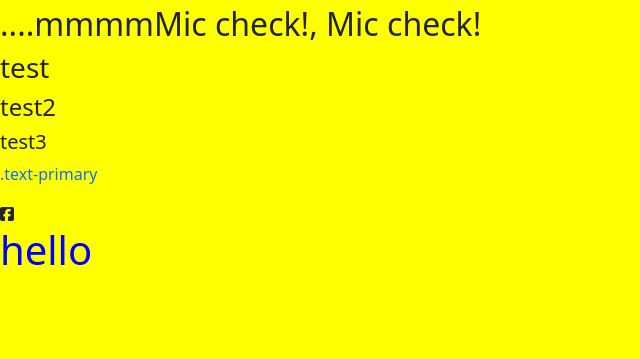
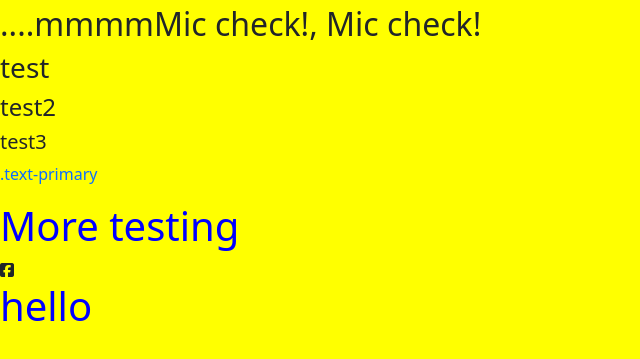
Before and after one commit to CHughes13/prevent-awareness-hackathon-project, a plain HTML site: page index.html in a window 1280 px wide. Shown: the part 351-710 px from the top of the page, without its empty margins (0-640 px from the left). Drawn offline with nearby package versions, Linux system fonts and the light colour scheme.

Commit message:
tina test

```diff
--- a/index.html
+++ b/index.html
@@ -33,7 +33,7 @@
     <h4>test2</h4>
     <h5>test3</h5>
     <p class="text-primary">.text-primary</p>
-
+    <h1>More testing</h1>
 
     <i class="fa-brands fa-square-facebook"></i>
 
```
